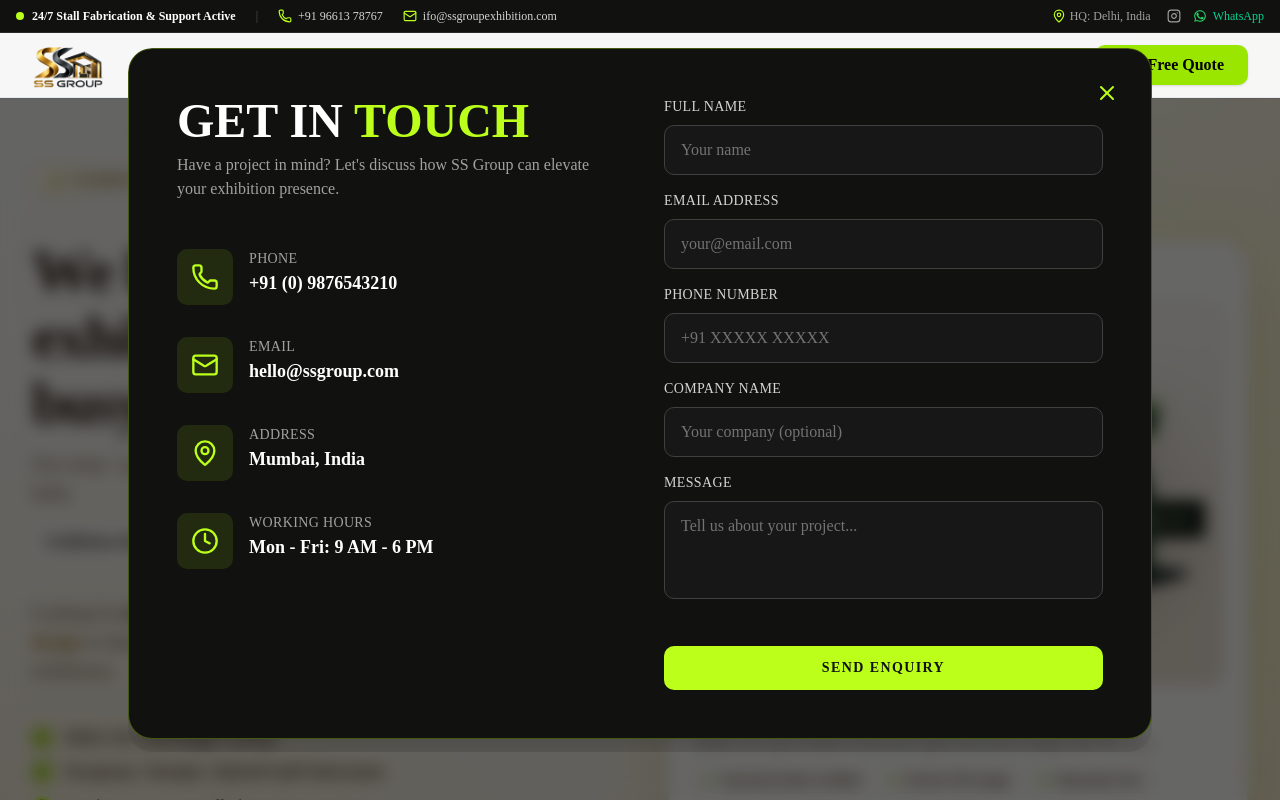
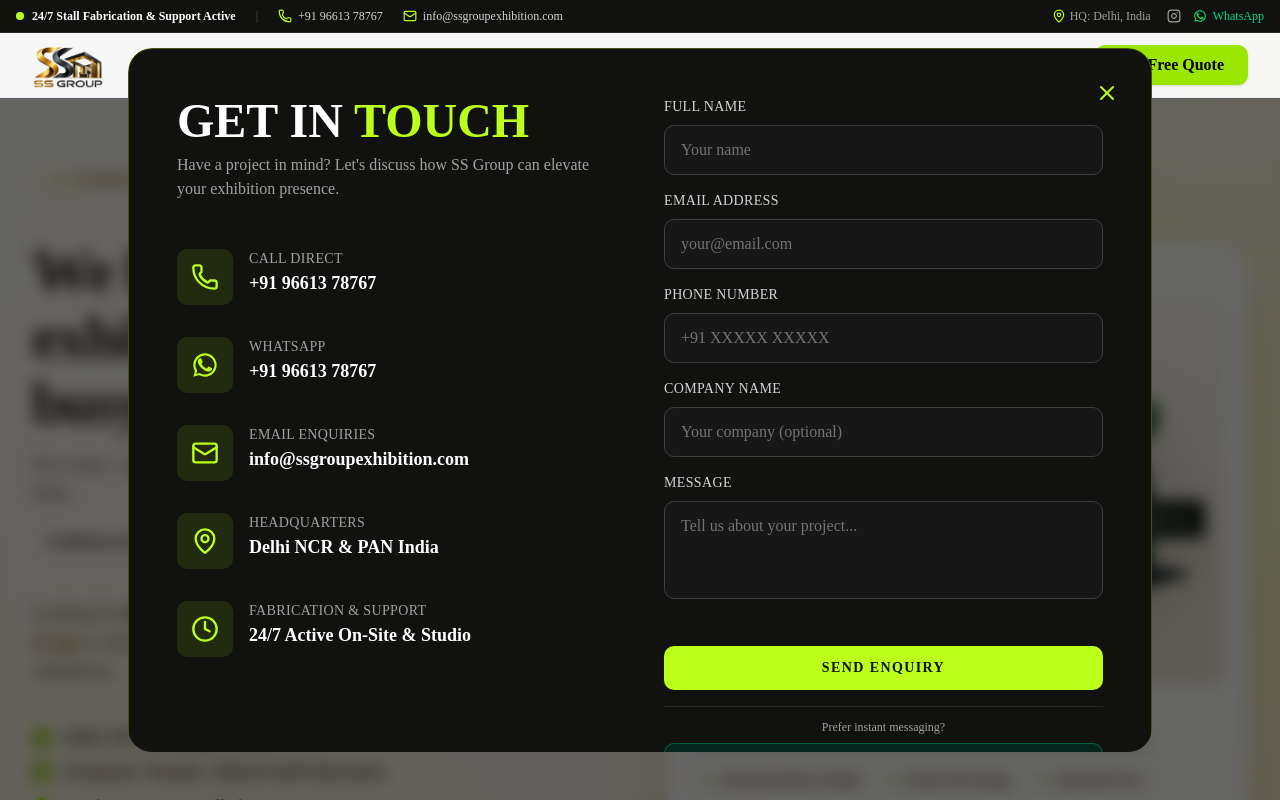
Before and after one commit to Himanshu-20002/ssgroup, a Next.js app: page / in a window 1280 px wide. Both pictures are taken after a click on the button "Contact". Shown: the top 800 px of the page. Built offline with nearby package versions, Linux system fonts and the light colour scheme.

Commit message:
fix: update official contact number, whatsapp, and email across entire project

```diff
--- a/components/home/Contact.tsx
+++ b/components/home/Contact.tsx
@@ -3,6 +3,7 @@
 import React, { useState } from 'react'
 import { motion } from 'framer-motion'
 import { Mail, Phone, MapPin, Clock, X } from 'lucide-react'
+import WhatsAppIcon from '../icons/WhatsAppIcon'
 import { useContact } from '@/context/ContactContext'
 
 interface ContactFormData {
@@ -54,27 +55,38 @@ export function Contact() {
   const contactDetails = [
     {
       icon: Phone,
-      label: 'Phone',
-      value: '+91 (0) 9876543210',
-      href: 'tel:+919876543210',
+      label: 'Call Direct',
+      value: '+91 96613 78767',
+      href: 'tel:+919661378767',
+      external: false,
+    },
+    {
+      icon: WhatsAppIcon,
+      label: 'WhatsApp',
+      value: '+91 96613 78767',
+      href: 'https://wa.me/919661378767?text=Hi%20SS%20Group,%20I%20would%20like%20to%20discuss%20an%20exhibition%20stall%20project.',
+      external: true,
     },
     {
       icon: Mail,
-      label: 'Email',
-      value: 'hello@ssgroup.com',
-      href: 'mailto:hello@ssgroup.com',
+      label: 'Email Enquiries',
+      value: 'info@ssgroupexhibition.com',
+      href: 'mailto:info@ssgroupexhibition.com',
+      external: false,
     },
     {
       icon: MapPin,
-      label: 'Address',
-      value: 'Mumbai, India',
+      label: 'Headquarters',
+      value: 'Delhi NCR & PAN India',
       href: '#',
+      external: false,
     },
     {
       icon: Clock,
-      label: 'Working Hours',
-      value: 'Mon - Fri: 9 AM - 6 PM',
+      label: 'Fabrication & Support',
+      value: '24/7 Active On-Site & Studio',
       href: '#',
+      external: false,
     },
   ]
 
@@ -130,6 +142,8 @@ export function Contact() {
                     <motion.a
                       key={idx}
                       href={detail.href}
+                      target={detail.external ? '_blank' : undefined}
+                      rel={detail.external ? 'noopener noreferrer' : undefined}
                       whileHover={{ x: 8 }}
                       className="flex gap-4 group cursor-pointer"
                     >
@@ -251,10 +265,23 @@ export function Contact() {
                 <button
                   type="submit"
                   disabled={isSubmitting}
-                  className="w-full px-4 sm:px-6 py-2.5 sm:py-3 bg-[#bbff1bff] text-[#11120f] font-black uppercase tracking-widest rounded-lg hover:bg-white transition-all disabled:opacity-50 disabled:cursor-not-allowed text-xs sm:text-sm mt-4 sm:mt-6"
+                  className="w-full px-4 sm:px-6 py-2.5 sm:py-3 bg-[#bbff1bff] text-[#11120f] font-black uppercase tracking-widest rounded-lg hover:bg-white transition-all disabled:opacity-50 disabled:cursor-not-allowed text-xs sm:text-sm mt-4 sm:mt-6 cursor-pointer"
                 >
                   {isSubmitting ? 'Sending...' : 'Send Enquiry'}
                 </button>
+
+                {/* Direct WhatsApp Instant Action */}
+                <div className="pt-3 border-t border-neutral-800 text-center">
+                  <p className="text-xs text-neutral-400">Prefer instant messaging?</p>
+                  <a
+                    href="https://wa.me/919661378767?text=Hi%20SS%20Group,%20I%20would%20like%20to%20discuss%20an%20exhibition%20stall%20project."
+                    target="_blank"
+                    rel="noopener noreferrer"
+                    className="inline-flex items-center justify-center gap-2 mt-2 px-4 py-2.5 rounded-lg bg-emerald-950/70 border border-emerald-500/40 text-emerald-400 hover:text-white hover:bg-emerald-800/80 text-xs font-bold transition-all w-full"
+                  >
+                    <WhatsAppIcon className="w-4 h-4 fill-[#25D366]" /> Chat on WhatsApp (+91 96613 78767)
+                  </a>
+                </div>
               </form>
             </motion.div>
           </div>
--- a/components/home/TopBar.tsx
+++ b/components/home/TopBar.tsx
@@ -23,10 +23,10 @@ export default function TopBar() {
             <Phone className="w-3.5 h-3.5 text-[#bbff1bff]" /> +91 96613 78767
           </a>
           <a
-            href="mailto:hello@ssgroup.com"
+            href="mailto:info@ssgroupexhibition.com"
             className="hover:text-[#bbff1bff] transition-colors hidden md:flex items-center gap-1.5"
           >
-            <Mail className="w-3.5 h-3.5 text-[#bbff1bff]" /> ifo@ssgroupexhibition.com
+            <Mail className="w-3.5 h-3.5 text-[#bbff1bff]" /> info@ssgroupexhibition.com
           </a>
         </div>
 
--- a/components/portfolio/PortfolioHero.tsx
+++ b/components/portfolio/PortfolioHero.tsx
@@ -86,7 +86,7 @@ export function PortfolioHero({ searchQuery, onSearchChange, totalProjects }: Po
             className="pt-3 flex flex-wrap items-center justify-center gap-3 sm:gap-4"
           >
             <a
-              href="https://wa.me/919876543210?text=Hi%20SS%20Group,%20I%20am%20reviewing%20your%20portfolio%20and%20would%20like%20to%20discuss%20a%20stall%20design%20for%20our%20upcoming%20expo."
+              href="https://wa.me/919661378767?text=Hi%20SS%20Group,%20I%20am%20reviewing%20your%20portfolio%20and%20would%20like%20to%20discuss%20a%20stall%20design%20for%20our%20upcoming%20expo."
               target="_blank"
               rel="noopener noreferrer"
               className="inline-flex items-center gap-2 px-5 py-2.5 rounded-xl bg-emerald-600 hover:bg-emerald-500 text-white font-bold text-sm shadow-md hover:shadow-lg transition-all"
--- a/components/portfolio/ProjectCard.tsx
+++ b/components/portfolio/ProjectCard.tsx
@@ -109,7 +109,7 @@ export function ProjectCard({ project, onOpenDetails, priority = false }: Projec
 
           <div className="flex items-center gap-2">
             <a
-              href={`https://wa.me/919876543210?text=${encodedWhatsAppText}`}
+              href={`https://wa.me/919661378767?text=${encodedWhatsAppText}`}
               target="_blank"
               rel="noopener noreferrer"
               onClick={(e) => e.stopPropagation()}
--- a/components/portfolio/ProjectModal.tsx
+++ b/components/portfolio/ProjectModal.tsx
@@ -246,7 +246,7 @@ export function ProjectModal({ project, onClose }: ProjectModalProps) {
 
           <div className="flex items-center gap-3 w-full sm:w-auto">
             <a
-              href={`https://wa.me/919876543210?text=${encodedWhatsAppText}`}
+              href={`https://wa.me/919661378767?text=${encodedWhatsAppText}`}
               target="_blank"
               rel="noopener noreferrer"
               className="flex-1 sm:flex-initial inline-flex items-center justify-center gap-2 px-5 py-2.5 rounded-xl bg-emerald-600 hover:bg-emerald-500 text-white font-bold text-xs sm:text-sm shadow-md transition-all"
```
